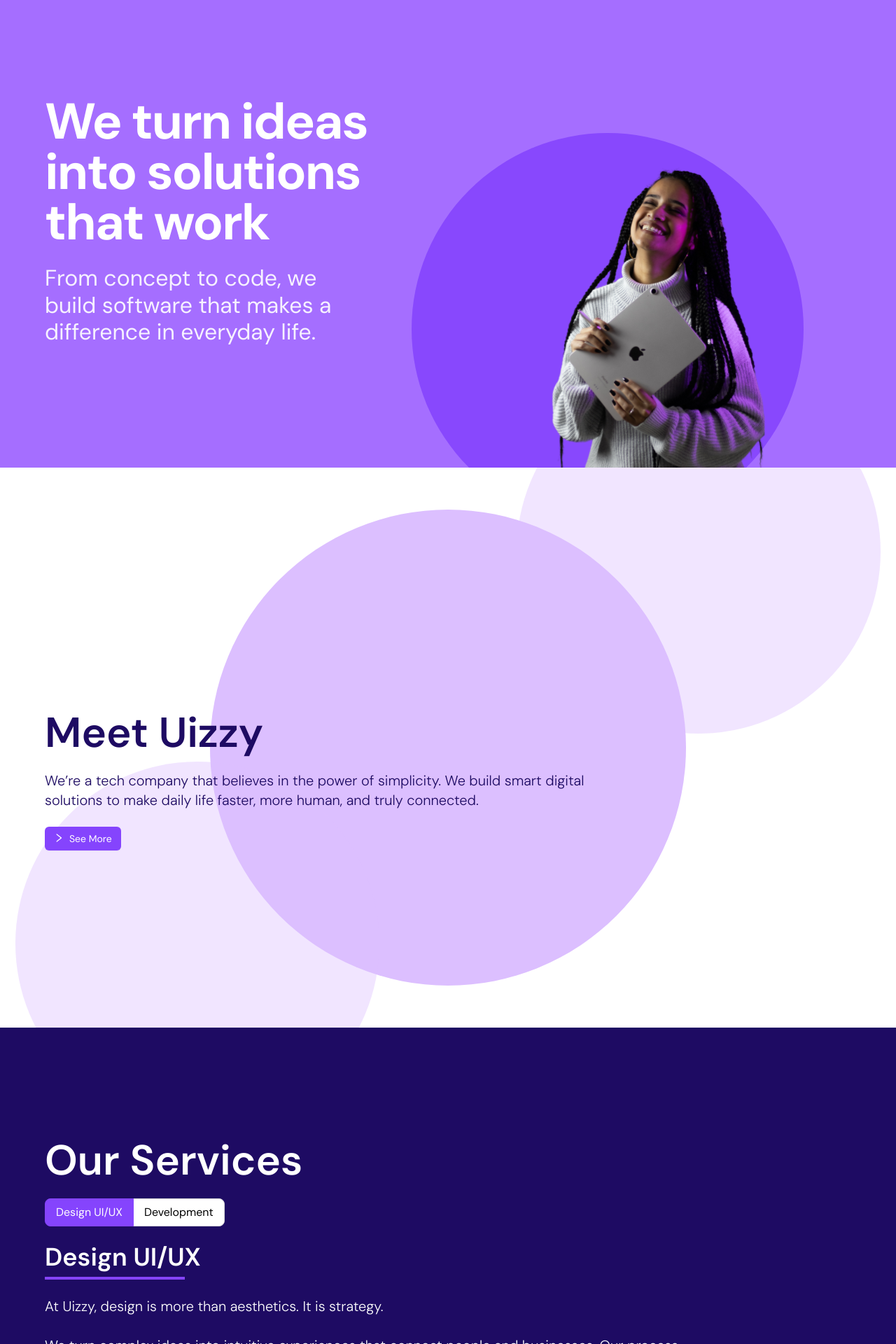
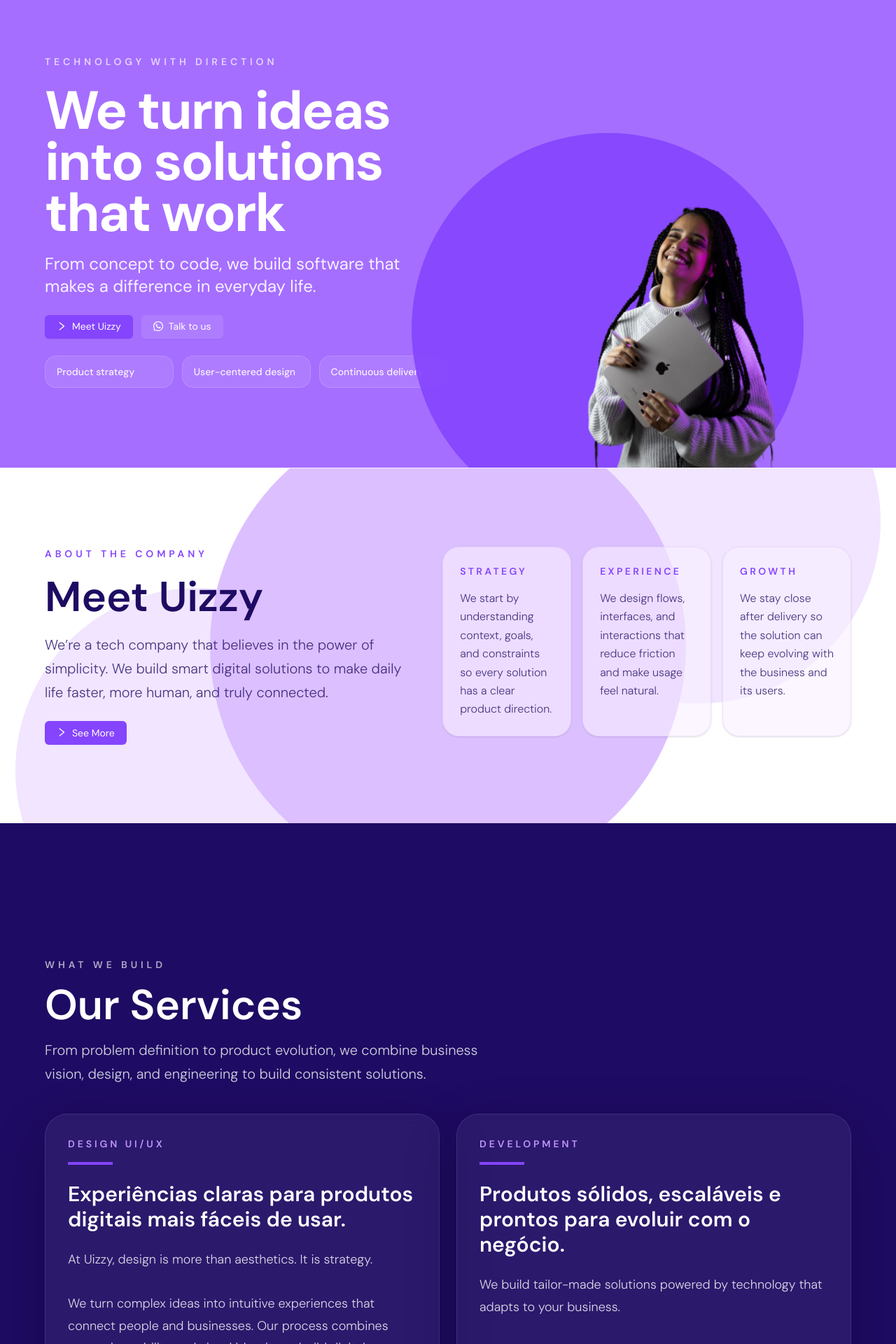
Before and after one commit to fernandamachado1/uizzy-site, a Next.js app: page /en in a window 1280 px wide. Shown: the part 180-2100 px from the top of the page at 70% size. Built offline with nearby package versions, Linux system fonts and the light colour scheme.

Commit message:
feat: added changes in hom

```diff
--- a/dictionaries/en/home.ts
+++ b/dictionaries/en/home.ts
@@ -1,11 +1,26 @@
 export default {
+    heroEyebrow: "Technology with direction",
     hero: "We turn ideas into solutions that work",
     heroDesc: "From concept to code, we build software that makes a difference in everyday life.",
+    heroPrimaryCta: "Meet Uizzy",
+    heroSecondaryCta: "Talk to us",
+    heroProof1: "Product strategy",
+    heroProof2: "User-centered design",
+    heroProof3: "Continuous delivery",
 
     meetUizzy: "Meet Uizzy",
     meetUizzyDesc: "We’re a tech company that believes in the power of simplicity. We build smart digital solutions to make daily life faster, more human, and truly connected.",
+    aboutCard1Title: "Strategy",
+    aboutCard1Desc: "We start by understanding context, goals, and constraints so every solution has a clear product direction.",
+    aboutCard2Title: "Experience",
+    aboutCard2Desc: "We design flows, interfaces, and interactions that reduce friction and make usage feel natural.",
+    aboutCard3Title: "Growth",
+    aboutCard3Desc: "We stay close after delivery so the solution can keep evolving with the business and its users.",
+    aboutEyebrow: "About the company",
 
     ourServices: "Our Services",
+    servicesEyebrow: "What we build",
+    servicesIntro: "From problem definition to product evolution, we combine business vision, design, and engineering to build consistent solutions.",
     designDesc: `At Uizzy, design is more than aesthetics. It is strategy.
         <br/>
         <br/>
@@ -20,6 +35,7 @@ export default {
     uizzyTalksDesc: "Tips, trends, and conversations about design, technology, and innovation — from our team to you.",
 
     whereTitle: "Where we are",
+    contactEyebrow: "Contact and presence",
     whereDesc: "We’re based in Curitiba, Brazil, and we also work remotely. For in-person visits, we operate by appointment only.",
     whereCity: "Curitiba/PR — Brazil",
     whereScheduling: "Remote and in-person by appointment",
--- a/dictionaries/pt/home.ts
+++ b/dictionaries/pt/home.ts
@@ -1,11 +1,26 @@
 export default {
+    heroEyebrow: "Tecnologia com direção",
     hero: "Fazemos ideias se tornarem soluções que funcionam",
     heroDesc: "Do conceito ao código, criamos software que fazem a diferença na vida cotidiana",
+    heroPrimaryCta: "Conheça a Uizzy",
+    heroSecondaryCta: "Fale com a gente",
+    heroProof1: "Estratégia para produto",
+    heroProof2: "Design centrado em uso",
+    heroProof3: "Entrega com continuidade",
 
     meetUizzy: "Conheça a Uizzy",
     meetUizzyDesc: "Somos uma empresa de tecnologia que acredita no poder da simplicidade. Construímos soluções digitais inteligentes para tornar o dia a dia mais rápido, humano e verdadeiramente conectado.",
+    aboutCard1Title: "Estratégia",
+    aboutCard1Desc: "Começamos entendendo contexto, objetivo e restrições para transformar demandas em direção clara de produto.",
+    aboutCard2Title: "Experiência",
+    aboutCard2Desc: "Desenhamos fluxos, interfaces e interações que reduzem atrito e deixam o uso mais natural.",
+    aboutCard3Title: "Evolução",
+    aboutCard3Desc: "Acompanhamos a entrega para que a solução continue crescendo com o negócio e com as pessoas.",
+    aboutEyebrow: "Sobre a empresa",
 
     ourServices: "Nossos Serviços",
+    servicesEyebrow: "O que construímos",
+    servicesIntro: "Da definição do problema até a evolução do produto, unimos visão de negócio, design e engenharia para criar soluções consistentes.",
     designDesc: `Na Uizzy, design é mais do que estética. É estratégia.
         <br/>
         <br/>
@@ -20,6 +35,7 @@ export default {
     uizzyTalksDesc: "Dicas, tendências e conversas sobre design, tecnologia e inovação — da nossa equipe para você.",
 
     whereTitle: "Onde estamos",
+    contactEyebrow: "Contato e presença",
     whereDesc: "Nosso escritório fica em Curitiba/PR e também atendemos remotamente. Para visitas presenciais, trabalhamos somente com horário marcado.",
     whereCity: "Curitiba/PR — Brasil",
     whereScheduling: "Atendimento remoto e presencial com agendamento",
--- a/src/app/[locale]/HomeClient.tsx
+++ b/src/app/[locale]/HomeClient.tsx
@@ -4,24 +4,38 @@ import Ball from "@/components/Ball";
 import ButtonPrimary from "@/components/ButtonPrimary";
 // import Carousel from "@/components/carousel/Carousel";
 import { ClockCircleOutlined, EnvironmentOutlined, PhoneOutlined, RightOutlined, WhatsAppOutlined } from "@ant-design/icons";
-import { Radio } from "antd";
 import Image from "next/image";
 import Link from "next/link";
-import { useMemo, useState } from "react";
 
 export type HomeClientMessages = {
   _static: {
     seeMore: string;
   };
   home: {
+    heroEyebrow: string;
     hero: string;
     heroDesc: string;
+    heroPrimaryCta: string;
+    heroSecondaryCta: string;
+    heroProof1: string;
+    heroProof2: string;
+    heroProof3: string;
     meetUizzy: string;
     meetUizzyDesc: string;
+    aboutCard1Title: string;
+    aboutCard1Desc: string;
+    aboutCard2Title: string;
+    aboutCard2Desc: string;
+    aboutCard3Title: string;
+    aboutCard3Desc: string;
+    aboutEyebrow: string;
     ourServices: string;
+    servicesEyebrow: string;
+    servicesIntro: string;
     designDesc: string;
     development: string;
     developmentDesc: string;
+    contactEyebrow: string;
     whereTitle: string;
     whereDesc: string;
     whereCity: string;
@@ -40,49 +54,53 @@ const phoneUrl = "tel:+554130839600";
 export default function HomeClient({ messages }: { messages: HomeClientMessages }) {
   const t = messages.home;
 
-  const serviceCopy = useMemo(
-    () => ({
-      design: { title: "Design UI/UX", description: t.designDesc },
-      development: { title: t.development, description: t.developmentDesc },
-    }),
-    [t.designDesc, t.development, t.developmentDesc],
-  );
-
-  const [service, setService] = useState<{ title: string; description: string }>(serviceCopy.design);
-
-  function toggleService() {
-    if (service.title === "Design UI/UX") {
-      setService(serviceCopy.development);
-      return true;
-    }
-
-    setService(serviceCopy.design);
-    return true;
-  }
-
   return (
     <main>
       <section className="relative bg-primary-5 text-white min-h-[100dvh] overflow-hidden pt-[var(--header-height)]">
-        <div className="container mx-auto flex min-h-[calc(100dvh_-_var(--header-height))] flex-col gap-10 px-6 py-10 sm:px-8 lg:flex-row lg:items-stretch lg:px-16">
-          <div className="flex flex-1 flex-col justify-center lg:max-w-[520px]">
-            <h1 className="font-[700] text-[clamp(2.5rem,8vw,4.5rem)] leading-[1] tracking-[-2px]">{t.hero}</h1>
-            <p className="mt-6 max-w-[460px] text-[clamp(1.25rem,4vw,2rem)] font-[400] leading-[1.2] text-white/90">{t.heroDesc}</p>
+        <div className="container mx-auto grid min-h-[calc(100dvh_-_var(--header-height))] grid-rows-[auto_1fr] gap-10 px-6 py-10 sm:px-8 lg:px-16 xl:grid-cols-[1.05fr_0.95fr] xl:grid-rows-1 xl:gap-14 xl:py-10">
+          <div className="flex flex-col justify-center gap-6 xl:max-w-[640px]">
+            <p className="text-sm font-semibold uppercase tracking-[0.35em] text-white/70">{t.heroEyebrow}</p>
+            <div className="space-y-5">
+              <h1 className="max-w-[12ch] font-[700] text-[clamp(2.9rem,7vw,4.8rem)] leading-[0.95] tracking-[-2px]">
+                {t.hero}
+              </h1>
+              <p className="max-w-[560px] text-[clamp(1.1rem,3vw,1.5rem)] font-[400] leading-[1.35] text-white/90">
+                {t.heroDesc}
+              </p>
             </div>
 
-          <div className="flex flex-1 items-end justify-center lg:justify-end">
-            <div className="relative h-full max-h-[calc(100dvh_-_var(--header-height))] w-full max-w-[420px] sm:max-w-[560px] lg:max-w-[680px] xl:max-w-[780px]">
+            <div className="flex flex-col gap-3 sm:flex-row">
+              <Link href="about" className="w-full sm:w-max">
+                <ButtonPrimary text={t.heroPrimaryCta} icon={<RightOutlined />} bgColor="!bg-primary-6" className="!py-4 !px-4 w-full sm:w-auto" />
+              </Link>
+              <Link href={whatsappUrl} target="_blank" rel="noreferrer" className="w-full sm:w-max">
+                <ButtonPrimary text={t.heroSecondaryCta} icon={<WhatsAppOutlined />} bgColor="!bg-white/10" className="!py-4 !px-4 w-full sm:w-auto" />
+              </Link>
+            </div>
+
+            <div className="grid gap-3 sm:grid-cols-3">
+              {[t.heroProof1, t.heroProof2, t.heroProof3].map((item) => (
+                <div key={item} className="rounded-2xl border border-white/15 bg-white/10 px-4 py-3 text-sm font-medium text-white/90 backdrop-blur">
+                  {item}
+                </div>
+              ))}
+            </div>
+          </div>
+
+          <div className="self-end flex h-full justify-center xl:h-auto xl:items-end xl:justify-end">
+            <div className="relative h-full max-h-[calc(100dvh_-_var(--header-height))] w-full max-w-[420px] sm:max-w-[560px] lg:max-w-[680px] xl:max-w-[760px]">
               <div
-                className="absolute right-[-88px] bottom-[-84px] h-[clamp(280px,88vw,560px)] w-[clamp(280px,88vw,560px)] rounded-full bg-primary-6 opacity-90 sm:right-[30px] sm:bottom-[-120px] lg:right-[68px] lg:bottom-[-122px]"
+                className="absolute right-[-88px] bottom-[-84px] h-[clamp(280px,88vw,560px)] w-[clamp(280px,88vw,560px)] rounded-full bg-primary-6 opacity-90 sm:right-[30px] sm:bottom-[-120px] xl:right-[68px] xl:bottom-[-122px]"
                 aria-hidden
               />
-              <div className="relative z-10 flex h-full items-end justify-center overflow-visible top-[50px]">
+              <div className="relative z-10 flex h-full items-end justify-center overflow-visible xl:top-[50px]">
                 <Image
                   src="/hero.svg"
                   width={1400}
                   height={2200}
                   quality={600}
-                  sizes="(min-width: 1280px) 780px, (min-width: 1024px) 680px, 92vw"
-                  className="h-auto w-full object-contain sm:w-[94%] lg:w-full"
+                  sizes="(min-width: 1280px) 780px, (min-width: 1024px) 92vw, 92vw"
+                  className="h-auto w-full object-contain sm:w-[94%] xl:w-full"
                   alt="Uizzy Ester"
                   priority
                 />
@@ -92,20 +110,37 @@ export default function HomeClient({ messages }: { messages: HomeClientMessages
         </div>
       </section>
 
-      <section className="bg-white dark:bg-black text-primary-10 relative z-1 overflow-hidden min-h-[100dvh] pt-[var(--header-height)]">
-        <div className="container flex flex-col py-24 px-8 lg:py-32 lg:px-16 xl:py-48 justify-center min-h-[calc(100dvh_-_var(--header-height))]">
-          <h2 className="text-6xl/[92%] font-semibold max-w-10 lg:text-6xl lg:max-w-none">{t.meetUizzy}</h2>
+      <section id="about" className="bg-white dark:bg-black text-primary-10 relative z-1 overflow-hidden border-t border-primary-3/30 dark:border-primary-3/15">
+        <div className="container px-6 py-20 sm:px-8 lg:px-16 lg:py-28">
+          <div className="grid gap-10 lg:grid-cols-[0.95fr_1.05fr] lg:items-start">
+            <div className="space-y-6">
+              <p className="text-sm font-semibold uppercase tracking-[0.35em] text-primary-6">{t.aboutEyebrow}</p>
+              <h2 className="max-w-[12ch] text-5xl/[96%] font-semibold lg:text-6xl/[92%]">
+                {t.meetUizzy}
+              </h2>
+              <p className="max-w-[560px] text-lg font-light leading-[1.7] text-primary-10/80 lg:text-xl">
+                {t.meetUizzyDesc}
+              </p>
+              <Link href="about" className="w-max">
+                <ButtonPrimary text={messages._static.seeMore} icon={<RightOutlined />} bgColor="!bg-primary-6" className="!py-4 !px-4" />
+              </Link>
+            </div>
 
-          <p className="max-w-[80%] font-light my-6 text-xl lg:text-xl lg:max-w-[70%]">{t.meetUizzyDesc}</p>
-
-          <Link href="about" className="w-max">
-            <ButtonPrimary
-              text={messages._static.seeMore}
-              icon={<RightOutlined />}
-              bgColor="!bg-primary-6"
-              className="!py-4 !px-3"
-            />
-          </Link>
+            <div className="grid gap-4 sm:grid-cols-2 xl:grid-cols-3">
+              <div className="rounded-3xl border border-primary-3/40 bg-primary-1/60 p-6 shadow-sm dark:border-primary-3/15 dark:bg-white/5">
+                <p className="text-sm font-semibold uppercase tracking-[0.24em] text-primary-6">{t.aboutCard1Title}</p>
+                <p className="mt-4 text-base font-light leading-[1.65] text-primary-10/80 dark:text-[#F3E8FF]/82">{t.aboutCard1Desc}</p>
+              </div>
+              <div className="rounded-3xl border border-primary-3/40 bg-primary-1/60 p-6 shadow-sm dark:border-primary-3/15 dark:bg-white/5">
+                <p className="text-sm font-semibold uppercase tracking-[0.24em] text-primary-6">{t.aboutCard2Title}</p>
+                <p className="mt-4 text-base font-light leading-[1.65] text-primary-10/80 dark:text-[#F3E8FF]/82">{t.aboutCard2Desc}</p>
+              </div>
+              <div className="rounded-3xl border border-primary-3/40 bg-primary-1/60 p-6 shadow-sm dark:border-primary-3/15 dark:bg-white/5 sm:col-span-2 xl:col-span-1">
+                <p className="text-sm font-semibold uppercase tracking-[0.24em] text-primary-6">{t.aboutCard3Title}</p>
+                <p className="mt-4 text-base font-light leading-[1.65] text-primary-10/80 dark:text-[#F3E8FF]/82">{t.aboutCard3Desc}</p>
+              </div>
+            </div>
+          </div>
         </div>
 
         <Ball
@@ -123,41 +158,58 @@ export default function HomeClient({ messages }: { messages: HomeClientMessages
         />
       </section>
 
-      <section className="bg-[#1E0B63] text-white min-h-[100dvh] pt-[var(--header-height)]">
-        <div className="container py-12 px-8 lg:py-16 lg:px-16 flex flex-col min-h-[calc(100dvh_-_var(--header-height))]">
-          <h2 className="text-6xl/[92%] font-semibold max-w-10 lg:text-6xl lg:max-w-none">{t.ourServices}</h2>
+      <section id="services" className="bg-[#1E0B63] text-white min-h-[100dvh] pt-[var(--header-height)]">
+        <div className="container flex min-h-[calc(100dvh_-_var(--header-height))] flex-col gap-10 px-6 py-20 sm:px-8 lg:px-16 lg:py-24">
+          <div className="max-w-[760px] space-y-5">
+            <p className="text-sm font-semibold uppercase tracking-[0.35em] text-white/65">{t.servicesEyebrow}</p>
+            <h2 className="text-5xl/[96%] font-semibold lg:text-6xl/[92%]">{t.ourServices}</h2>
+            <p className="max-w-[620px] text-lg font-light leading-[1.7] text-white/80 lg:text-xl">
+              {t.servicesIntro}
+            </p>
+          </div>
 
-          <Radio.Group defaultValue="design" buttonStyle="solid" className="!my-6" size="large" onChange={() => toggleService()}>
-            <Radio.Button value="design">Design UI/UX</Radio.Button>
-            <Radio.Button value="development">{t.development}</Radio.Button>
-          </Radio.Group>
+          <div className="grid gap-6 xl:grid-cols-2">
+            <article className="rounded-[2rem] border border-white/10 bg-white/6 p-7 shadow-[0_24px_80px_rgba(0,0,0,0.2)] backdrop-blur-sm lg:p-8">
+              <p className="text-sm font-semibold uppercase tracking-[0.28em] text-primary-4">Design UI/UX</p>
+              <div className="mt-4 h-1 w-16 bg-primary-6" />
+              <p className="mt-6 text-2xl font-semibold lg:text-3xl">Experiências claras para produtos digitais mais fáceis de usar.</p>
+              <div className="mt-6 space-y-5 text-lg font-light leading-[1.75] text-white/82" dangerouslySetInnerHTML={{ __html: t.designDesc }} />
+            </article>
 
-          <p className="text-2xl font-semibold lg:text-4xl">{service.title}</p>
-          <div className="h-1 w-20 bg-primary-6 mb-6 mt-1 lg:mt-2 lg:w-50"></div>
-
-          <p className="text-lg max-w-[75%] lg:text-xl lg:max-w-[85%] font-light" dangerouslySetInnerHTML={{ __html: service.description }} />
+            <article className="rounded-[2rem] border border-white/10 bg-white/6 p-7 shadow-[0_24px_80px_rgba(0,0,0,0.2)] backdrop-blur-sm lg:p-8">
+              <p className="text-sm font-semibold uppercase tracking-[0.28em] text-primary-4">{t.development}</p>
+              <div className="mt-4 h-1 w-16 bg-primary-6" />
+              <p className="mt-6 text-2xl font-semibold lg:text-3xl">Produtos sólidos, escaláveis e prontos para evoluir com o negócio.</p>
+              <div className="mt-6 space-y-5 text-lg font-light leading-[1.75] text-white/82" dangerouslySetInnerHTML={{ __html: t.developmentDesc }} />
+            </article>
+          </div>
         </div>
       </section>
 
-      <section className="bg-white dark:bg-black text-primary-10 dark:text-[#F3E8FF] relative overflow-hidden border-t border-primary-3/40 dark:border-primary-3/20">
-        <div className="container px-8 py-16 lg:px-16 lg:py-24">
-          <div className="grid gap-10 lg:grid-cols-12 lg:items-start">
-            <div className="lg:col-span-5">
-              <h2 className="text-5xl/[100%] font-semibold lg:text-6xl/[92%]">{t.whereTitle}</h2>
+      <section id="contact" className="bg-white dark:bg-black text-primary-10 dark:text-[#F3E8FF] relative overflow-hidden border-t border-primary-3/40 dark:border-primary-3/20">
+        <div className="container px-6 py-20 sm:px-8 lg:px-16 lg:py-24">
+          <div className="grid gap-10 lg:grid-cols-[0.95fr_1.05fr] lg:items-start">
+            <div className="space-y-6">
+              <p className="text-sm font-semibold uppercase tracking-[0.35em] text-primary-6">{t.contactEyebrow}</p>
+              <h2 className="text-5xl/[96%] font-semibold lg:text-6xl/[92%]">{t.whereTitle}</h2>
+              <p className="max-w-[560px] text-lg font-light leading-[1.75] text-primary-10/80 dark:text-[#F3E8FF]/82 lg:text-xl">
+                {t.whereDesc}
+              </p>
 
-              {/* <p className="mt-5 text-lg font-light text-primary-10/80 dark:text-[#F3E8FF]/85 lg:text-xl">{t.whereDesc}</p> */}
-
-              <div className="mt-7 flex flex-col gap-3">
+              <div className="grid gap-4 sm:grid-cols-2">
+                <div className="rounded-2xl border border-primary-3/40 bg-primary-1/60 p-5 dark:border-primary-3/20 dark:bg-white/5">
                   <div className="flex items-start gap-3">
                     <EnvironmentOutlined className="mt-1 text-primary-6 dark:text-primary-9" />
                     <p className="text-base font-light lg:text-lg">{t.whereCity}</p>
                   </div>
-
+                </div>
+                <div className="rounded-2xl border border-primary-3/40 bg-primary-1/60 p-5 dark:border-primary-3/20 dark:bg-white/5">
                   <div className="flex items-start gap-3">
                     <ClockCircleOutlined className="mt-1 text-primary-6 dark:text-primary-9" />
                     <p className="text-base font-light lg:text-lg">{t.whereScheduling}</p>
                   </div>
-
+                </div>
+                <div className="rounded-2xl border border-primary-3/40 bg-primary-1/60 p-5 dark:border-primary-3/20 dark:bg-white/5">
                   <div className="flex items-start gap-3">
                     <WhatsAppOutlined className="mt-1 text-primary-6 dark:text-primary-9" />
                     <p className="text-base font-light lg:text-lg">
@@ -172,7 +224,8 @@ export default function HomeClient({ messages }: { messages: HomeClientMessages
                       </Link>
                     </p>
                   </div>
-
+                </div>
+                <div className="rounded-2xl border border-primary-3/40 bg-primary-1/60 p-5 dark:border-primary-3/20 dark:bg-white/5">
                   <div className="flex items-start gap-3">
                     <PhoneOutlined className="mt-1 text-primary-6 dark:text-primary-9" />
                     <p className="text-base font-light lg:text-lg">
@@ -186,14 +239,15 @@ export default function HomeClient({ messages }: { messages: HomeClientMessages
                     </p>
                   </div>
                 </div>
+              </div>
 
-              <Link href={mapsQueryUrl} target="_blank" rel="noreferrer" className="mt-8 inline-block w-max">
-                <ButtonPrimary text={t.whereCta} icon={<RightOutlined />} bgColor="!bg-primary-6" className="!py-4 !px-3" />
+              <Link href={mapsQueryUrl} target="_blank" rel="noreferrer" className="inline-block w-max">
+                <ButtonPrimary text={t.whereCta} icon={<RightOutlined />} bgColor="!bg-primary-6" className="!py-4 !px-4" />
               </Link>
             </div>
 
-            <div className="lg:col-span-7">
-              <div className="overflow-hidden rounded-2xl border border-primary-3/50 bg-white shadow-[0_24px_80px_rgba(0,0,0,0.12)] dark:border-primary-3/20 dark:bg-black">
+            <div className="lg:pt-3">
+              <div className="overflow-hidden rounded-[2rem] border border-primary-3/50 bg-white shadow-[0_24px_80px_rgba(0,0,0,0.12)] dark:border-primary-3/20 dark:bg-black">
                 <iframe
                   src={mapsEmbedUrl}
                   width="100%"
--- a/src/app/[locale]/page.tsx
+++ b/src/app/[locale]/page.tsx
@@ -33,14 +33,30 @@ export default async function Home({ params }: LocaleProps) {
       seeMore: tStatic("seeMore"),
     },
     home: {
+      heroEyebrow: tHome("heroEyebrow"),
       hero: tHome("hero"),
       heroDesc: tHome("heroDesc"),
+      heroPrimaryCta: tHome("heroPrimaryCta"),
+      heroSecondaryCta: tHome("heroSecondaryCta"),
+      heroProof1: tHome("heroProof1"),
+      heroProof2: tHome("heroProof2"),
+      heroProof3: tHome("heroProof3"),
       meetUizzy: tHome("meetUizzy"),
       meetUizzyDesc: tHome("meetUizzyDesc"),
+      aboutCard1Title: tHome("aboutCard1Title"),
+      aboutCard1Desc: tHome("aboutCard1Desc"),
+      aboutCard2Title: tHome("aboutCard2Title"),
+      aboutCard2Desc: tHome("aboutCard2Desc"),
+      aboutCard3Title: tHome("aboutCard3Title"),
+      aboutCard3Desc: tHome("aboutCard3Desc"),
+      aboutEyebrow: tHome("aboutEyebrow"),
       ourServices: tHome("ourServices"),
+      servicesEyebrow: tHome("servicesEyebrow"),
+      servicesIntro: tHome("servicesIntro"),
       designDesc: tHome("designDesc"),
       development: tHome("development"),
       developmentDesc: tHome("developmentDesc"),
+      contactEyebrow: tHome("contactEyebrow"),
       whereTitle: tHome("whereTitle"),
       whereDesc: tHome("whereDesc"),
       whereCity: tHome("whereCity"),
```
Lines whose indentation alone changed are shown as unchanged.
